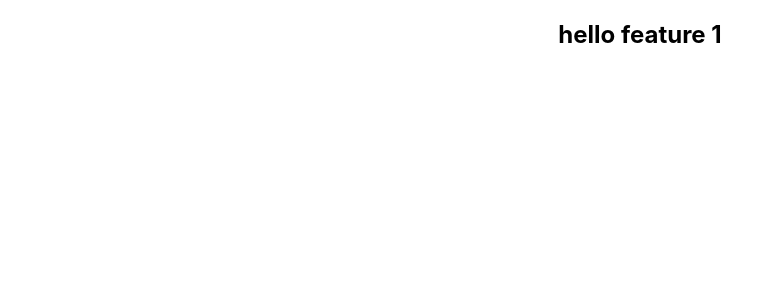
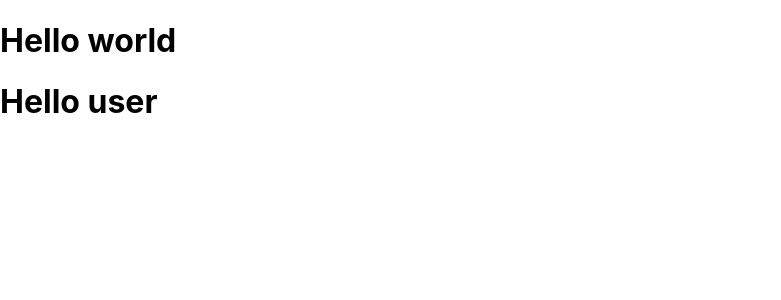
Before and after one commit to saiDev1999/6R-React-Class, a React (Create React App) app: page / in a window 1280 px wide. Shown: the top 300 px of the page, without its empty margins (0-781 px from the left). Built offline with nearby package versions, Linux system fonts and the light colour scheme.

Commit message:
es 6 features

```diff
--- a/src/App.js
+++ b/src/App.js
@@ -1,12 +1,12 @@
-import logo from "./logo.svg";
-import "./App.css";
+// function App() {
+//   return <h1>Hello world</h1>;
+// }
 
-function App() {
-  return (
-    <div className="App">
-      <h2>hello feature 1</h2>
-    </div>
-  );
-}
+const App = () => (
+  <div>
+    <h1>Hello world</h1>
+    <h1>Hello user</h1>
+  </div>
+);
 
 export default App;
```
Also changed, not shown: refresh.js (added, +53 -0 lines), 1 other file (tests, documents, lock files or other folders).
